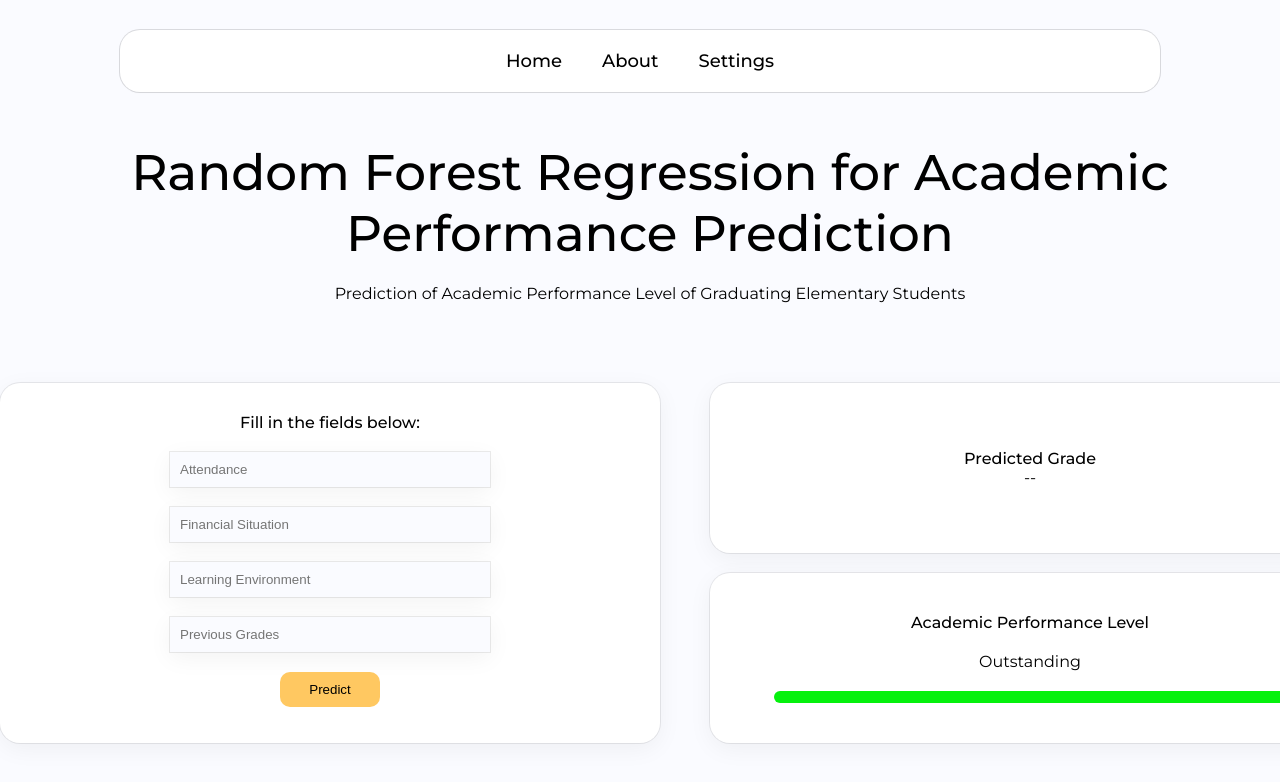
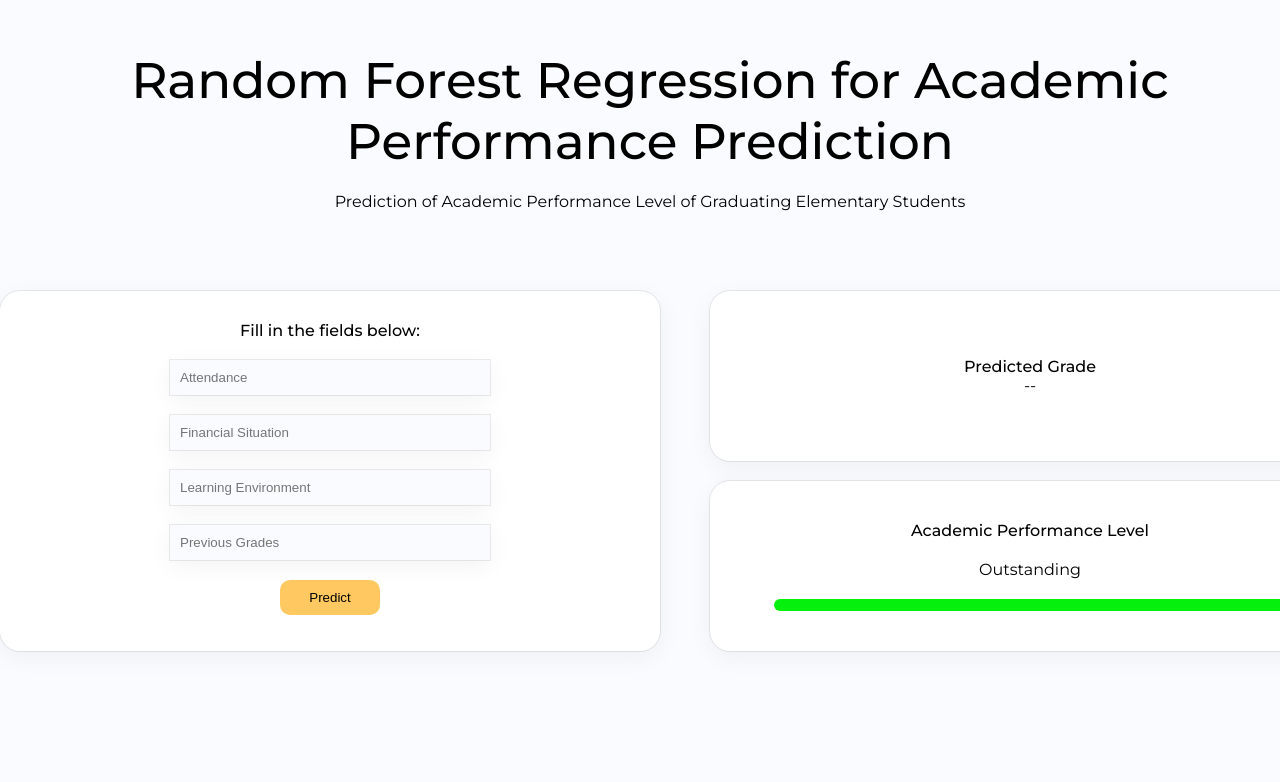
Before and after one commit to PaoloBaltazar/RandomForestRegression-Thesis, a plain HTML site: page index.html in a window 1280 px wide. Shown: the top 782 px of the page. Drawn offline with Linux system fonts and the light colour scheme.

Commit message:
setup for deployment

```diff
--- a/index.html
+++ b/index.html
@@ -11,11 +11,11 @@
 
 </head>
 <body>
-    <div class="navbar">
+    <!-- <div class="navbar">
         <a>Home</a>
         <a>About</a>
         <a>Settings</a>
-    </div>
+    </div> -->
 
 
     <div class="hero-section">
@@ -29,7 +29,9 @@
 
     <div class="main-section">
         <div class="features-container">
-            <p class="label">Fill in the fields below:</p>
+            <p class="label">
+                Fill in the fields below:
+            </p>
             <input type="number" id="attendance" placeholder="Attendance">
             <input type="number" id="financial_situation" placeholder="Financial Situation">
             <input type="number" id="learning_environment" placeholder="Learning Environment">
@@ -47,6 +49,7 @@
                 <p class="label">Academic Performance Level</p>
 
                 <p>Outstanding</p>
+
                 <div class="progress-container">
 
                     <div class="progress"></div>
```
Also changed, not shown: requirements.txt (added), 1 other file.
